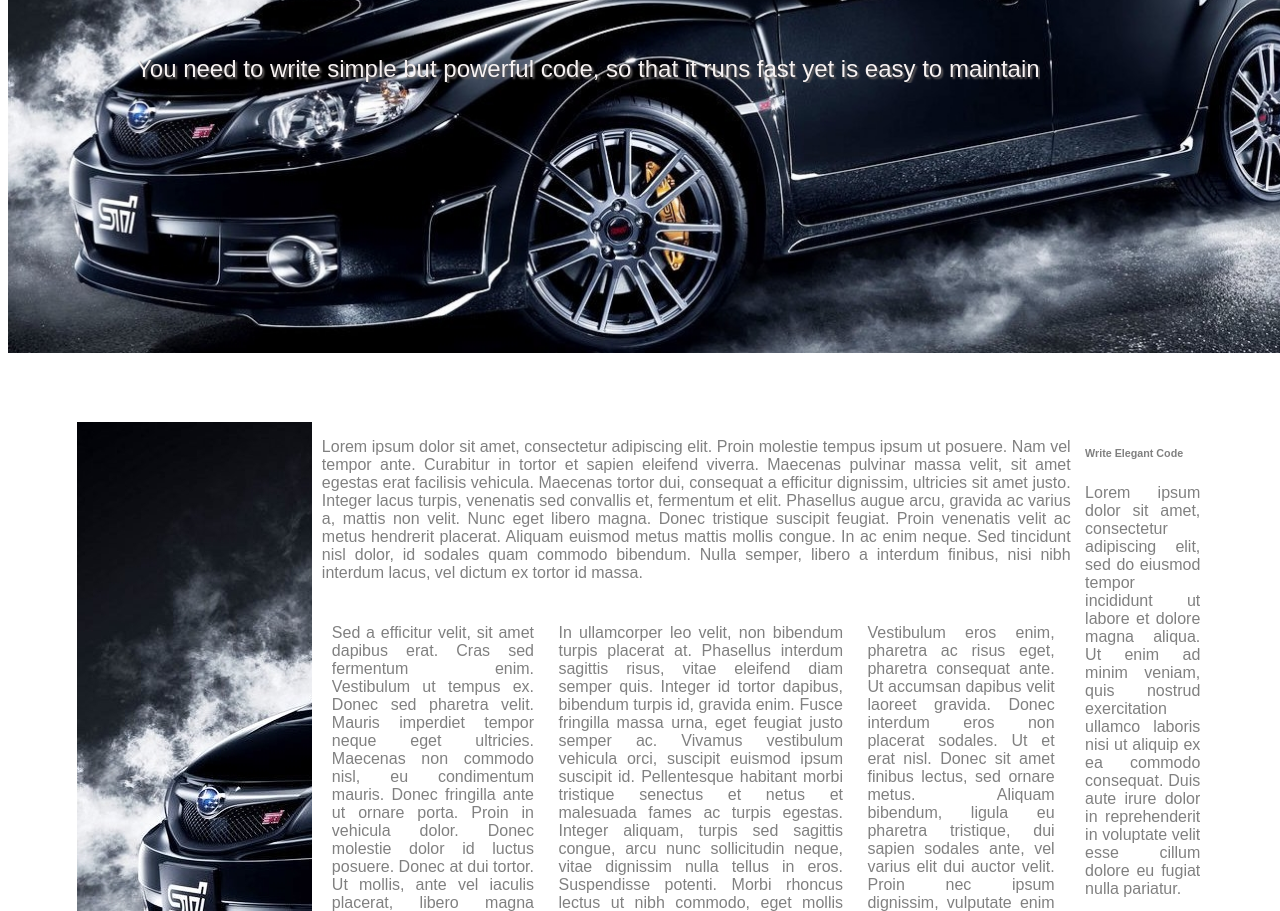
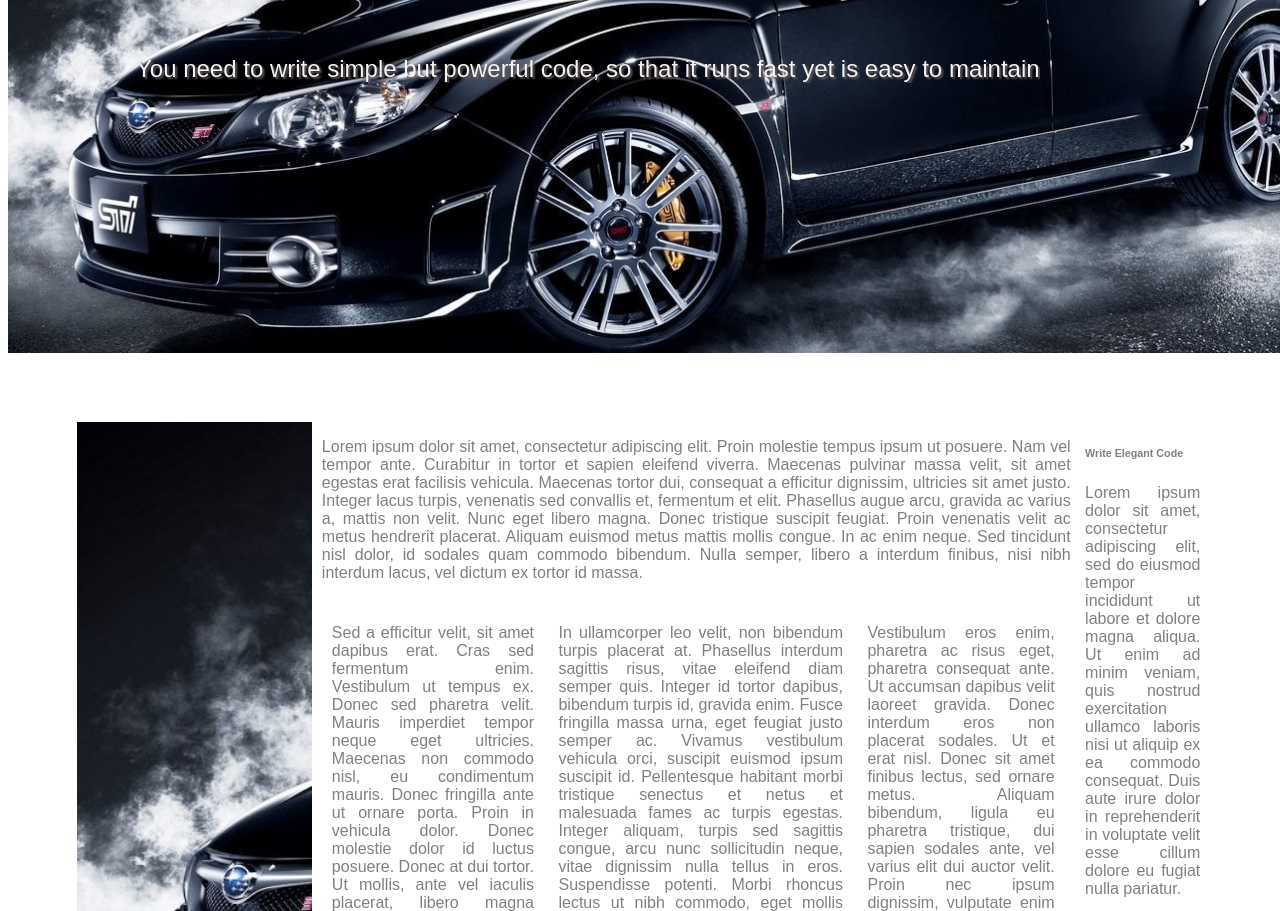
Before and after one commit to timobure/html-div-layout, a plain HTML site: page index.html in a window 1280 px wide. Shown: the part 360-1271 px from the top of the page. Drawn offline with Linux system fonts and the light colour scheme.

Commit message:
css - stretch image to full content height

```diff
--- a/css/style.css
+++ b/css/style.css
@@ -85,7 +85,9 @@ div, li, img, p {
 	padding: 5px;
 	vertical-align: top;
 }
-
+.sidebar-image {
+	height: 750px;
+}
 
 /* right sidebar style*/
 .right-sidebar {
```
